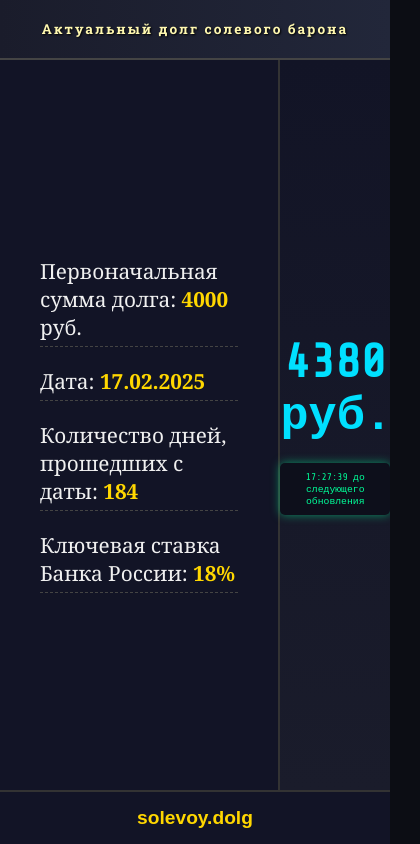
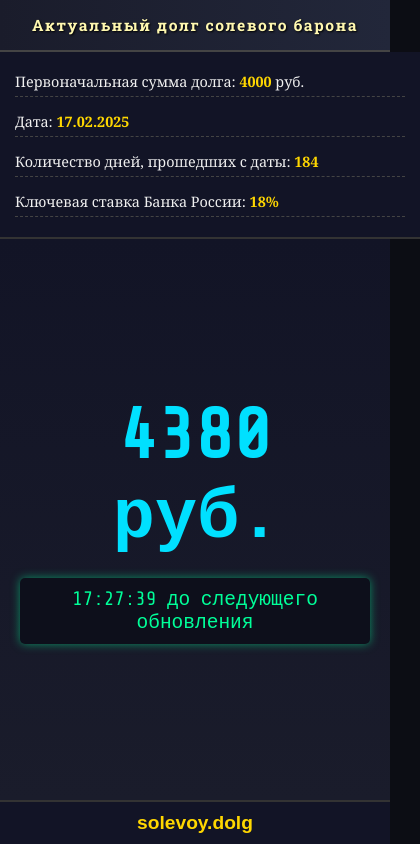
Before and after one commit to yavanya1303/solevoy-dolg, a plain HTML site: page index.html in a window 390 px wide. Shown: the whole page, 420 px wide, since content can reach past the window. Drawn offline with nearby package versions, Linux system fonts and the light colour scheme.

Commit message:
Add files via upload

```diff
--- a/index.html
+++ b/index.html
@@ -11,7 +11,7 @@
   body {
     margin: 0;
     font-family: 'Arial', sans-serif;
-    background: #0c0d14; /* темный фон */
+    background: #0c0d14;
     color: #f0f0f0;
     display: flex;
     flex-direction: column;
@@ -20,13 +20,13 @@
 
   header {
     text-align: center;
-    padding: 20px 0;
+    padding: 15px 0;
     background: linear-gradient(90deg, #1a1c2b, #22273a);
     font-family: 'Roboto Slab', serif;
-    font-size: 3.5vw;
+    font-size: 4vw;
     font-weight: bold;
     color: #fff8b0;
-    letter-spacing: 2px;
+    letter-spacing: 1.5px;
     border-bottom: 2px solid #444;
     text-shadow: 1px 1px 2px #000;
   }
@@ -34,18 +34,19 @@
   .main {
     display: flex;
     flex: 1;
+    flex-direction: row;
   }
 
   .info {
     background-color: #121426;
-    padding: 50px 40px;
-    width: 400px;
+    padding: 40px 20px;
+    width: 300px;
     display: flex;
     flex-direction: column;
     justify-content: center;
-    gap: 20px;
+    gap: 15px;
     font-family: 'Georgia', serif;
-    font-size: 1.3rem;
+    font-size: 1rem;
     border-right: 2px solid #333;
   }
 
@@ -66,21 +67,22 @@
     justify-content: center;
     align-items: center;
     background: linear-gradient(180deg, #121426, #1a1c2b);
+    padding: 20px;
   }
 
   .debt {
     font-family: 'Share Tech Mono', monospace;
-    font-size: 12vw;
+    font-size: 10vw;
     font-weight: bold;
     color: #00e0ff;
     text-align: center;
     margin-bottom: 20px;
-    text-shadow: none; /* убрали размытую тень для четкости */
+    text-shadow: none;
   }
 
   .timer {
     font-family: 'Share Tech Mono', monospace;
-    font-size: 2.5vw;
+    font-size: 3vw;
     color: #00ff99;
     background-color: #0d0f1b;
     padding: 8px 20px;
@@ -91,7 +93,7 @@
 
   .link {
     text-align: center;
-    padding: 15px 0;
+    padding: 10px 0;
     background: #121426;
     border-top: 2px solid #333;
   }
@@ -101,6 +103,30 @@
     text-decoration: none;
     font-weight: bold;
     font-size: 1.2rem;
+  }
+
+  /* Адаптив для мобильных */
+  @media (max-width: 768px) {
+    .main {
+      flex-direction: column;
+    }
+
+    .info {
+      width: 100%;
+      font-size: 0.9rem;
+      padding: 20px 15px;
+      border-right: none;
+      border-bottom: 2px solid #333;
+    }
+
+    .debt {
+      font-size: 18vw;
+    }
+
+    .timer {
+      font-size: 5vw;
+      padding: 10px 25px;
+    }
   }
 </style>
 </head>
```
